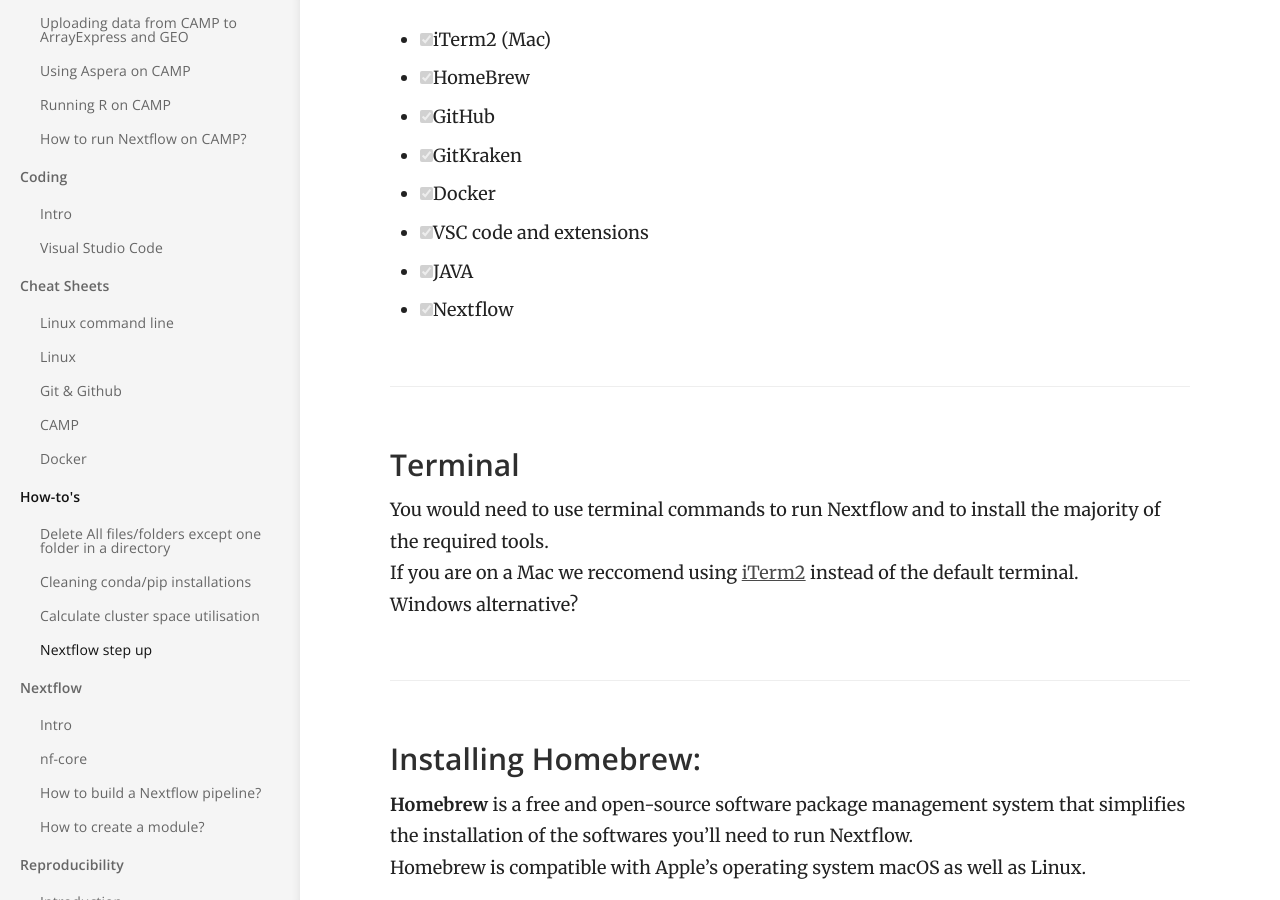
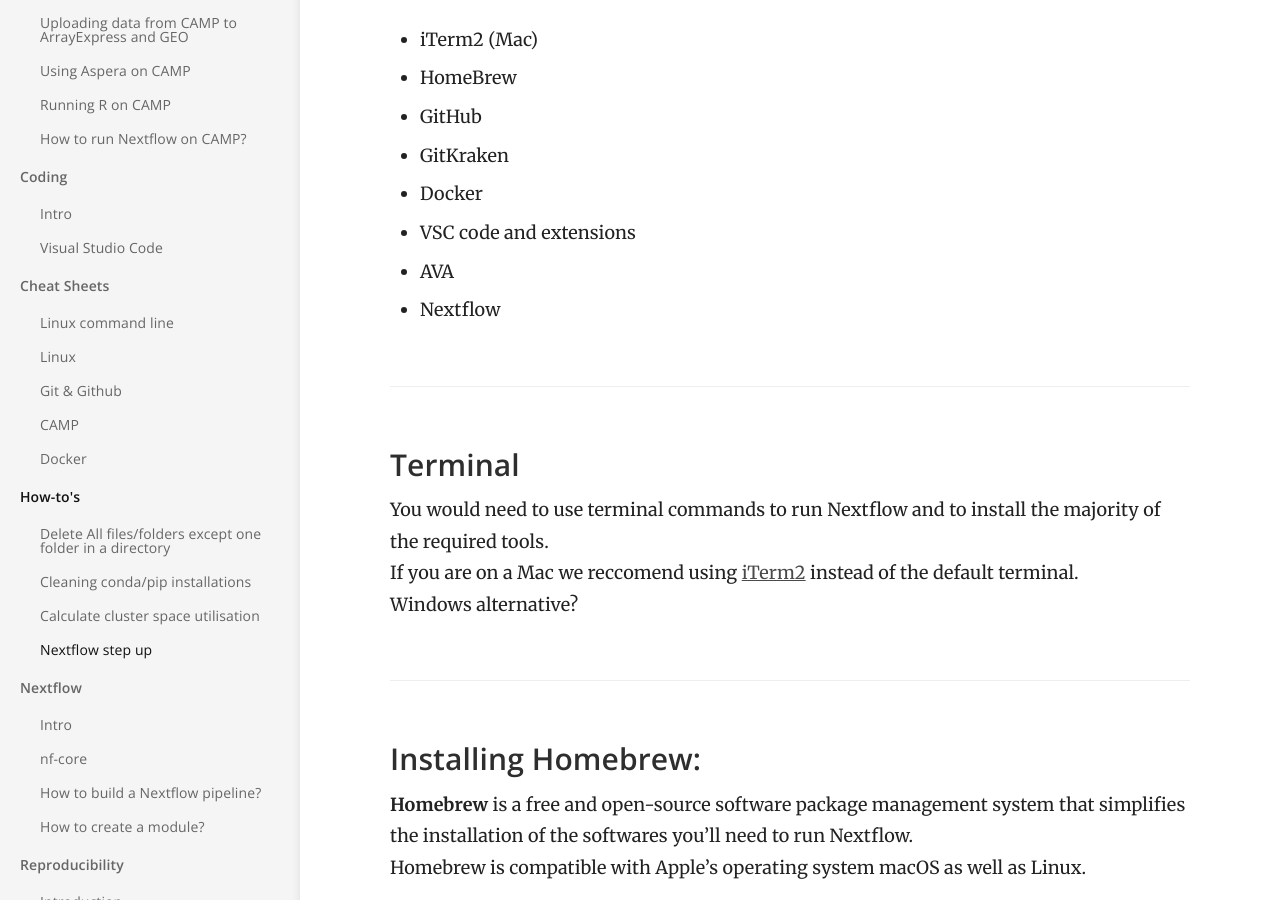
Before and after one commit to luslab/luslab.github.io, a Jekyll site: the page built from _docs/how-tos/nextflow-set-up.md, in a window 1280 px wide and 900 px high, scrolled down 357 px. Built offline with Jekyll 4.4.1, drawn with Linux system fonts in a browser that asks for light colours.

Commit message:
Update nextflow-set-up.md

```diff
--- a/_docs/how-tos/nextflow-set-up.md
+++ b/_docs/how-tos/nextflow-set-up.md
@@ -8,14 +8,14 @@ Please make sure to have these essential software installed before running or de
 
 Check list of the key tools to develop or run pipelines in Nextflow.
 
-- [x] iTerm2 (Mac)
-- [x] HomeBrew
-- [x] GitHub
-- [x] GitKraken
-- [x] Docker
-- [x] VSC code and extensions
-- [x] JAVA
-- [x] Nextflow
+- iTerm2 (Mac)
+- HomeBrew
+- GitHub
+- GitKraken
+- Docker
+- VSC code and extensions
+- AVA
+- Nextflow
 
 ### Terminal
 You would need to use terminal commands to run Nextflow and to install the majority of the required tools.
```
